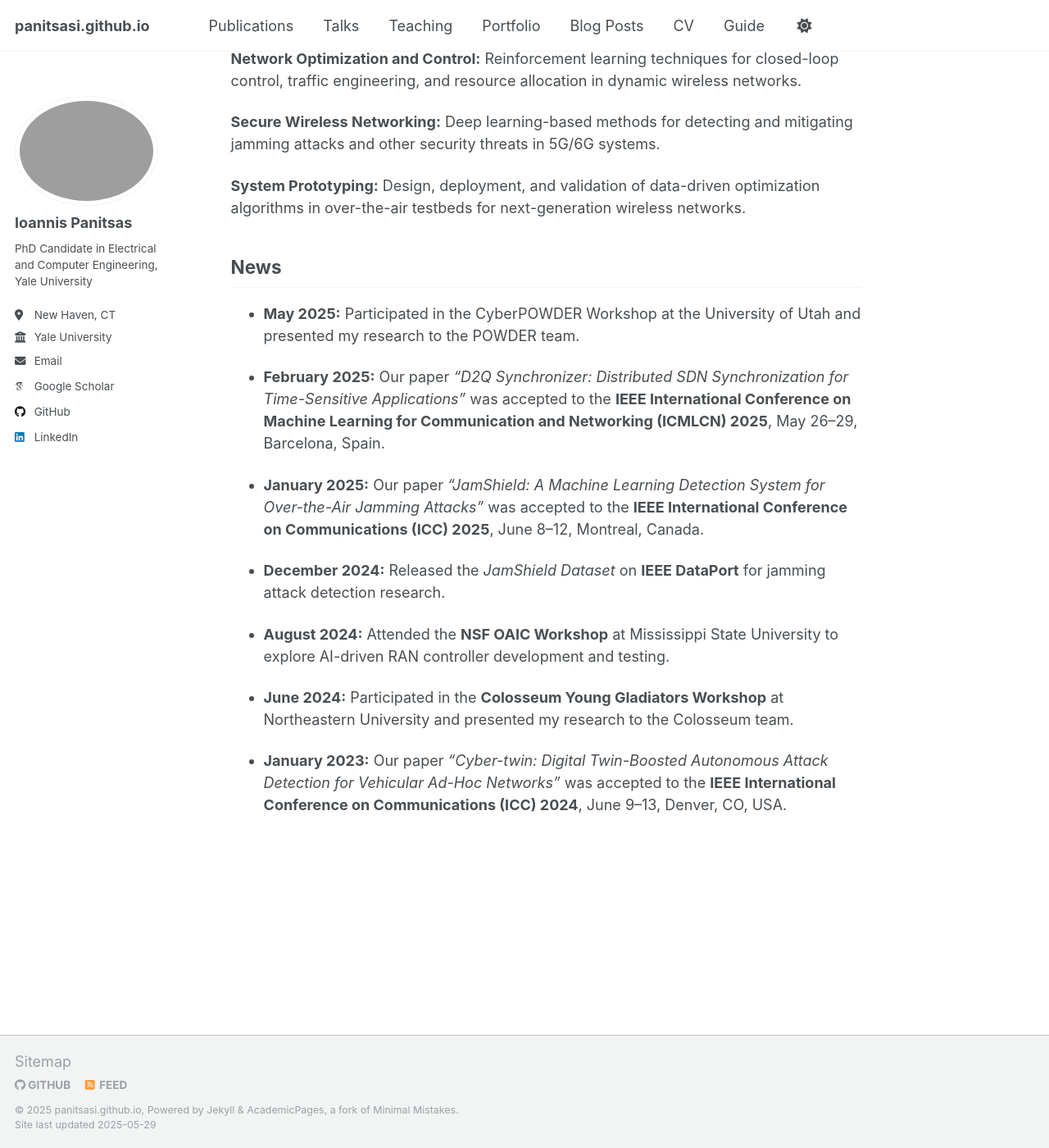
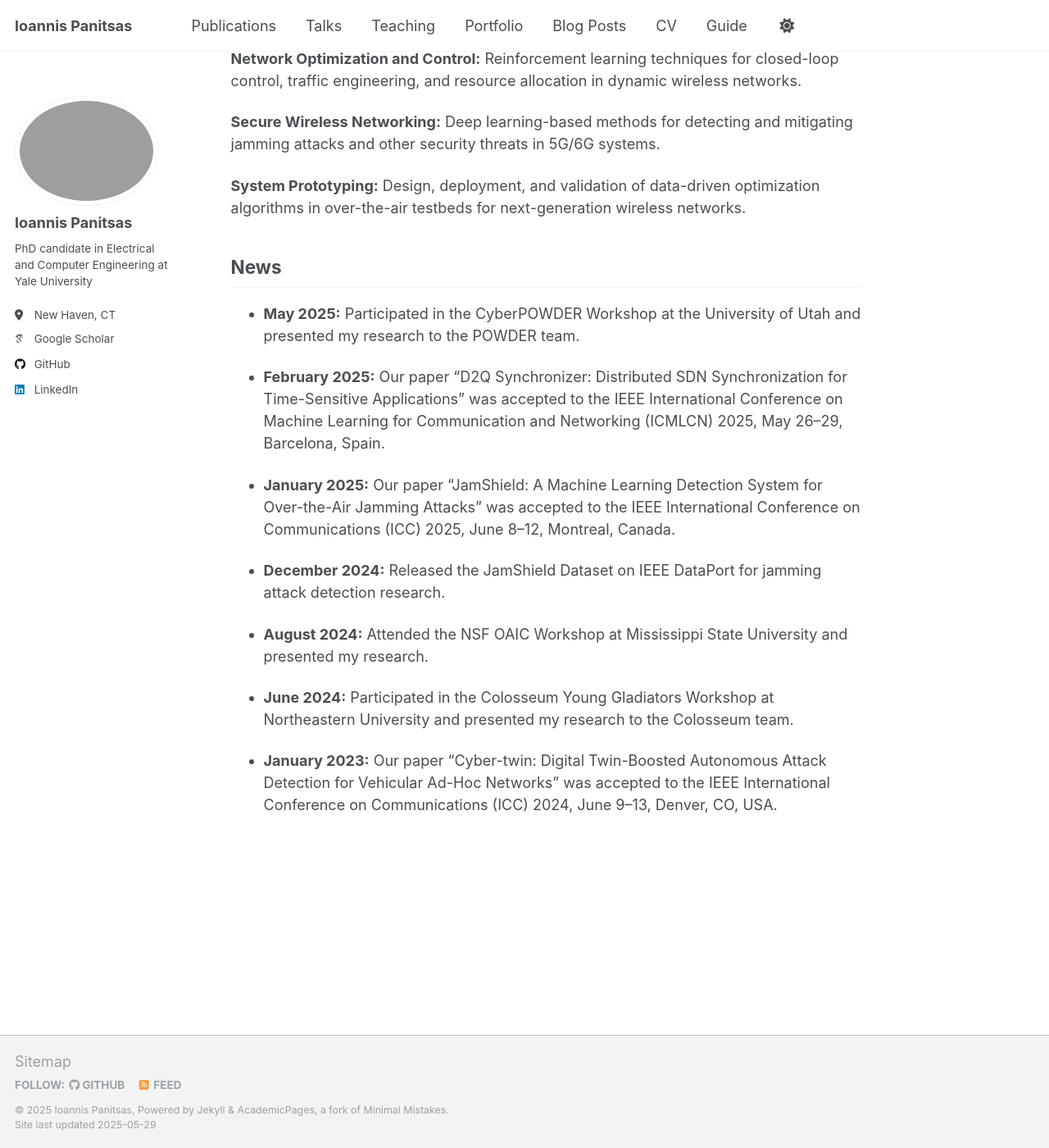
Before and after one commit to panitsasi/panitsasi.github.io, a Jekyll site: the page built from _pages/about.md, in a window 1280 px wide and 1400 px high, scrolled down 408 px. Shown: the whole window at 82% size. Built offline with Jekyll 4.4.1, drawn with Linux system fonts in a browser that asks for light colours; some web fonts are replaced; some of the changed lines change nothing that is shown.

Commit message:
Updated the index page

```diff
--- a/_config.yml
+++ b/_config.yml
@@ -3,84 +3,23 @@
 # This config file is meant for settings that affect your entire site, values
 # which you are expected to set up once and rarely need to edit after that.
 # For technical reasons, this file is *NOT* reloaded automatically when you use
-# `jekyll serve -l -H localhost`. If you change this file, please restart the
-# server process.
-
-# Basic Site Settings
-author:
-  # Biographic information
-  avatar           : "profile.jpg"
-  title            : "Ioannis Panitsas"
-  title_seperator  : "-"
-  name             : "Ioannis Panitsas"
-  pronouns         :
-  bio              : "PhD Candidate in Electrical and Computer Engineering, Yale University"
-  location         : "New Haven, CT"
-  employer         : "Yale University"
-  uri              :
-  email            : "ioannis.panitsas@yale.edu"
-
-  # Academic websites
-  academia         :
-  arxiv            :
-  googlescholar    : "https://scholar.google.com/citations?user=HZ5MwUQAAAAJ&hl=el"
-  impactstory      :
-  orcid            :
-  semantic         :
-  pubmed           :
-  researchgate     :
-  scopus           :
-
-  # Repositories and software development
-  bitbucket        :
-  codepen          :
-  dribbble         :
-  github           : "panitsasi"
-  kaggle           :
-  stackoverflow    :
-  linkedin         : "Ioannis Panitsas"
-
-  # Social media
-  bluesky          : #"bsky.app" # Replace this with you Bluesky username
-  facebook         : # Username
-  flickr           : # Username
-  foursquare       : # Username
-  goodreads        : # Username
-  google_plus      : # Username
-  keybase          : # Username
-  instagram        : # Username
-  lastfm           : # Username
-  mastodon         : # URL
-  medium           : # URL
-  pinterest        : # Username
-  soundcloud       : # Username
-  steam            : # Username
-  telegram         : # URL
-  tumblr           : # Username
-  twitter          : # Username for X / Twitter
-  vine             : # Username
-  weibo            : # Username
-  wikipedia        : # Username
-  xing             : # Username
-  youtube          : # Username
-  zhihu            : # Username
-
-# Publication Category - The following the list of publication categories and their headings
-publication_category:
-  books:
-    title: 'Books'
-  manuscripts:
-    title: 'Journal Articles'
-  conferences:
-    title: 'Conference Papers'
+# `jekyll serve`. If you change this file, please restart the server process.
 
 # Site Settings
-teaser                   :  # filename of teaser fallback teaser image placed in /images/, .e.g. "500x300.png"
-breadcrumbs              : false # true, false (default)
+locale                   : "en-US"
+title                    : "Ioannis Panitsas"
+title_separator          : "-"
+name                     : &name "Ioannis Panitsas"
+description              : &description "personal description"
+url                      : https://panitsasi.github.io
+baseurl                  : ""
+repository               : "panitsasi/panitsasi.github.io"
+teaser                   :
+breadcrumbs              : false
 words_per_minute         : 160
 future                   : true
-read_more                : "disabled" # if enabled, adds "Read more" links to excerpts
-talkmap_link             : false      #change to true to add link to talkmap on talks page
+read_more                : "disabled"
+talkmap_link             : false
 comments:
   provider               : # false (default), "disqus", "discourse", "facebook", "google-plus", "staticman", "custom"
   disqus:
@@ -108,16 +47,13 @@
       options:
         format           : "iso8601" # "iso8601" (default), "timestamp-seconds", "timestamp-milliseconds"
 atom_feed:
-  hide                   : false     # change to true to hide the RSS feed in the footer
   path                   : # blank (default) uses feed.xml
-
 
 # SEO Related
 google_site_verification :
 bing_site_verification   :
 alexa_site_verification  :
 yandex_site_verification :
-
 
 # Social Sharing
 twitter:
@@ -137,9 +73,48 @@
 
 # Analytics
 analytics:
-  provider               :  "false" # false (default), "google", "google-universal", "google-analytics-4", "custom"
+  provider               :  "google-universal"
   google:
     tracking_id          :
+
+
+# Site Author
+author:
+  name             : "Ioannis Panitsas"
+  avatar           : "profile.jpg"
+  bio              : "PhD candidate in Electrical and Computer Engineering at Yale University"
+  location         : "New Haven, CT"
+  employer         :
+  pubmed           :
+  googlescholar    : "https://scholar.google.com/citations?user=HZ5MwUQAAAAJ&hl=el"
+  email            :
+  researchgate     :
+  uri              :
+  bitbucket        :
+  codepen          :
+  dribbble         :
+  flickr           :
+  facebook         :
+  foursquare       :
+  github           : "panitsasi"
+  google_plus      :
+  keybase          :
+  instagram        :
+  impactstory      :
+  lastfm           :
+  linkedin         : "Ioannis Panitsas"
+  orcid            :
+  pinterest        :
+  soundcloud       :
+  stackoverflow    :
+  steam            :
+  tumblr           :
+  twitter          :
+  vine             :
+  weibo            :
+  xing             :
+  youtube          :
+  wikipedia        :
 
 
 # Reading Files
@@ -152,26 +127,23 @@
   - "*.sublime-workspace"
   - .asset-cache
   - .bundle
-  - .github
   - .jekyll-assets-cache
   - .sass-cache
+  - CHANGELOG
+  - Capfile
+  - Gemfile
+  - Gruntfile.js
+  - LICENSE
+  - README
+  - Rakefile
   - assets/js/_main.js
   - assets/js/plugins
   - assets/js/vendor
-  - CHANGELOG
-  - Capfile
   - config
-  - Dockerfile
-  - Gemfile
-  - Gruntfile.js
   - gulpfile.js
-  - LICENSE
-  - local
   - log
   - node_modules
-  - package.json*
-  - Rakefile
-  - README
+  - package.json
   - tmp
   - vendor
 keep_files:
@@ -201,15 +173,15 @@
   enable_coderay: false
 
 
-# These settings control the types of collections used by the template
+# Collections
 collections:
-  teaching:
+  services:
     output: true
     permalink: /:collection/:path/
   publications:
     output: true
     permalink: /:collection/:path/
-  portfolio:
+  projects:
     output: true
     permalink: /:collection/:path/
   talks:
@@ -217,7 +189,7 @@
     permalink: /:collection/:path/
 
 
-# These settings control how pages and collections are included in the site
+# Defaults
 defaults:
   # _posts
   - scope:
@@ -240,7 +212,7 @@
   # _teaching
   - scope:
       path: ""
-      type: teaching
+      type: services
     values:
       layout: single
       author_profile: true
@@ -258,7 +230,7 @@
   # _portfolio
   - scope:
       path: ""
-      type: portfolio
+      type: projects
     values:
       layout: single
       author_profile: true
@@ -273,7 +245,6 @@
       author_profile: true
       share: true
 
-
 # Sass/SCSS
 sass:
   sass_dir: _sass
@@ -284,25 +255,22 @@
 permalink: /:categories/:title/
 # paginate: 5 # amount of posts to show
 # paginate_path: /page:num/
-timezone: Etc/UTC # http://en.wikipedia.org/wiki/List_of_tz_database_time_zones
+timezone: America/Los_Angeles # http://en.wikipedia.org/wiki/List_of_tz_database_time_zones
 
 
 # Plugins
 plugins:
-  - jekyll-feed
-  - jekyll-gist
   - jekyll-paginate
   - jekyll-sitemap
+  - jekyll-gist
+  - jekyll-feed
   - jekyll-redirect-from
-  - jemoji
-
-# Mimic GitHub Pages with --safe
+# mimic GitHub Pages with --safe
 whitelist:
-  - jekyll-feed
-  - jekyll-gist
   - jekyll-paginate
   - jekyll-sitemap
-  - jekyll-redirect-from
+  - jekyll-gist
+  - jekyll-feed
   - jemoji
 
 
--- a/_pages/about.md
+++ b/_pages/about.md
@@ -23,14 +23,14 @@
 
 - **May 2025:** Participated in the CyberPOWDER Workshop at the University of Utah and presented my research to the POWDER team.
 
-- **February 2025:** Our paper *“D2Q Synchronizer: Distributed SDN Synchronization for Time-Sensitive Applications”* was accepted to the **IEEE International Conference on Machine Learning for Communication and Networking (ICMLCN) 2025**, May 26–29, Barcelona, Spain.
+- **February 2025:** Our paper “D2Q Synchronizer: Distributed SDN Synchronization for Time-Sensitive Applications” was accepted to the IEEE International Conference on Machine Learning for Communication and Networking (ICMLCN) 2025, May 26–29, Barcelona, Spain.
 
-- **January 2025:** Our paper *“JamShield: A Machine Learning Detection System for Over-the-Air Jamming Attacks”* was accepted to the **IEEE International Conference on Communications (ICC) 2025**, June 8–12, Montreal, Canada.
+- **January 2025:** Our paper “JamShield: A Machine Learning Detection System for Over-the-Air Jamming Attacks” was accepted to the IEEE International Conference on Communications (ICC) 2025, June 8–12, Montreal, Canada.
 
-- **December 2024:** Released the *JamShield Dataset* on **IEEE DataPort** for jamming attack detection research.
+- **December 2024:** Released the JamShield Dataset on IEEE DataPort for jamming attack detection research.
 
-- **August 2024:** Attended the **NSF OAIC Workshop** at Mississippi State University to explore AI-driven RAN controller development and testing.
+- **August 2024:** Attended the NSF OAIC Workshop at Mississippi State University and presented my research.
 
-- **June 2024:** Participated in the **Colosseum Young Gladiators Workshop** at Northeastern University and presented my research to the Colosseum team.
+- **June 2024:** Participated in the Colosseum Young Gladiators Workshop at Northeastern University and presented my research to the Colosseum team.
 
-- **January 2023:** Our paper *“Cyber-twin: Digital Twin-Boosted Autonomous Attack Detection for Vehicular Ad-Hoc Networks”* was accepted to the **IEEE International Conference on Communications (ICC) 2024**, June 9–13, Denver, CO, USA.
+- **January 2023:** Our paper “Cyber-twin: Digital Twin-Boosted Autonomous Attack Detection for Vehicular Ad-Hoc Networks” was accepted to the IEEE International Conference on Communications (ICC) 2024, June 9–13, Denver, CO, USA.
```
